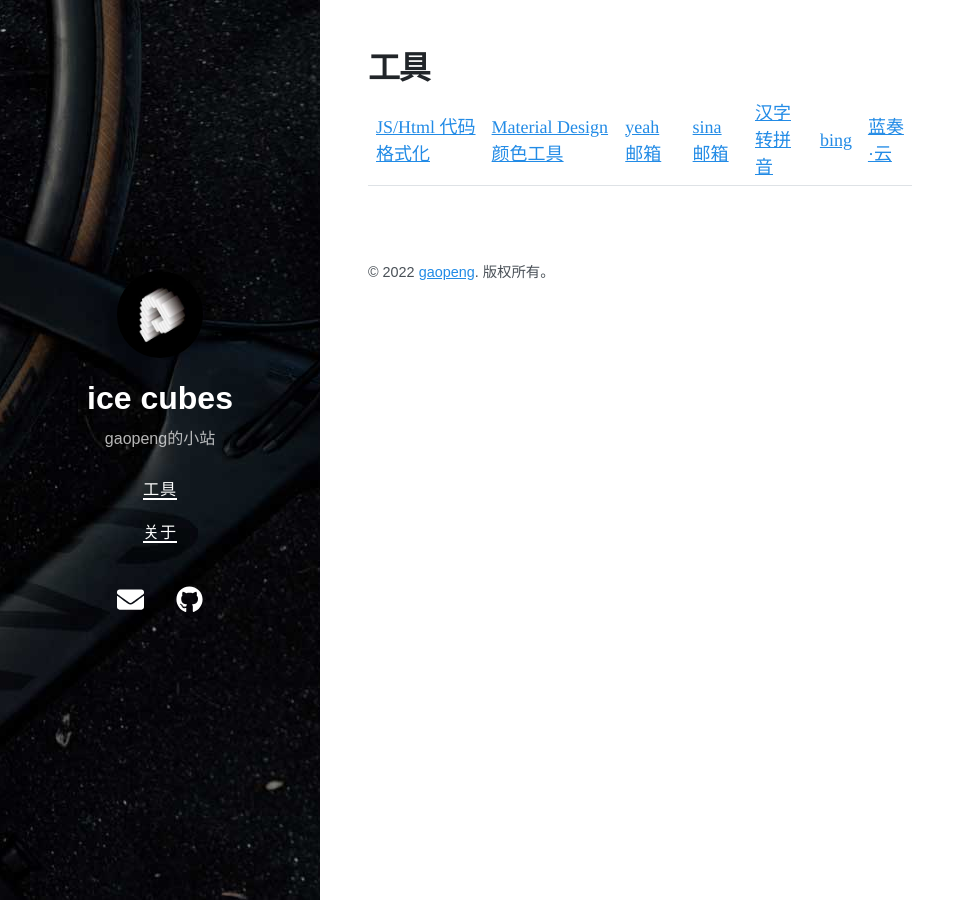
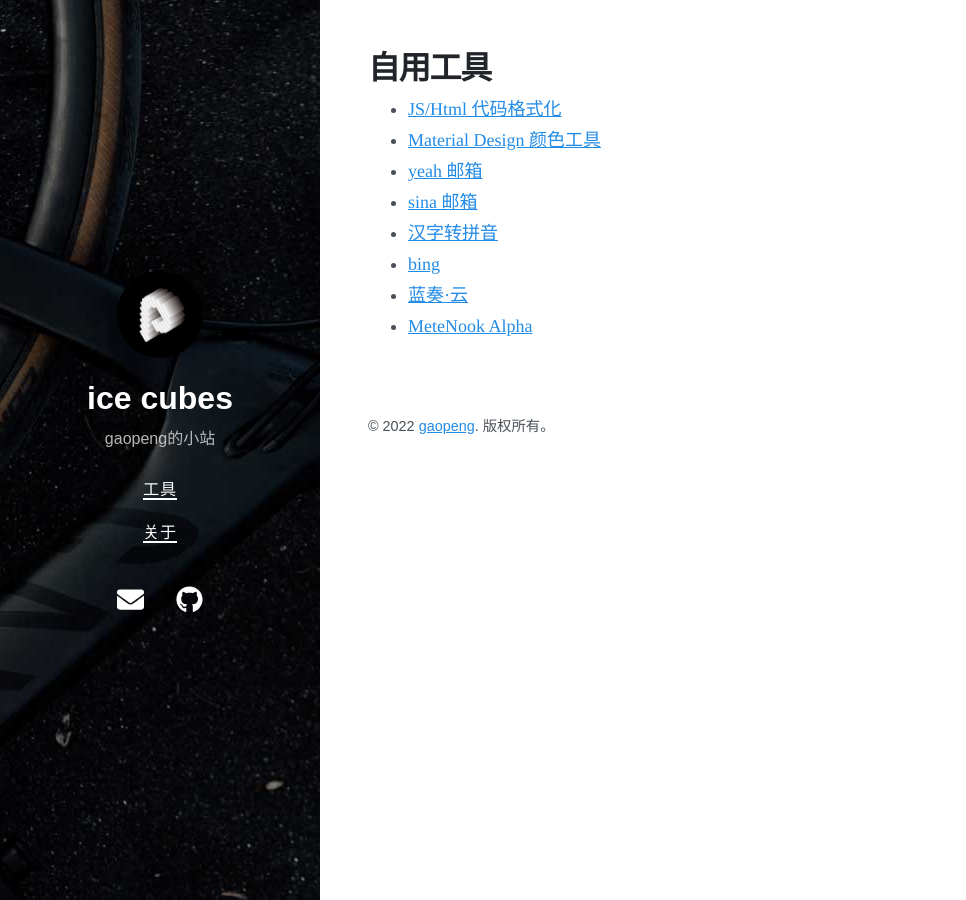
Before and after one commit to gaopengk/gaopengk.github.io, a Jekyll site: the page built from tools.md, in a window 1280 px wide. Shown: the whole page, without its empty margins (0-966 px from the left). Built offline with Jekyll 4.4.1, drawn with Linux system fonts in a browser that asks for light colours; nearby versions of some CDN libraries.

Commit message:
Update tools.md

```diff
--- a/tools.md
+++ b/tools.md
@@ -1,6 +1,13 @@
 ---
 layout: page
-title: 工具
+title: 自用工具
 ---
 
-<a href="http://tool.chinaz.com/Tools/jsformat.aspx" target="_blank">JS/Html 代码格式化</a> | <a href="https://material.io/resources/color/" target="_blank">Material Design 颜色工具</a> | <a href="https://mail.yeah.net/" target="_blank">yeah 邮箱</a> | <a href="https://mail.sina.com/" target="_blank">sina 邮箱</a> | <a href="https://hanzizhuanpinyin.wncx.cn/" target="_blank">汉字转拼音</a> | <a href="https://go.microsoft.com/fwlink/?LinkId=625115" target="_blank">bing</a> | <a href="https://www.lanzou.com/" target="_blank">蓝奏·云</a>
+- <a href="http://tool.chinaz.com/Tools/jsformat.aspx" target="_blank">JS/Html 代码格式化</a>
+- <a href="https://material.io/resources/color/" target="_blank">Material Design 颜色工具</a>
+- <a href="https://mail.yeah.net/" target="_blank">yeah 邮箱</a>
+- <a href="https://mail.sina.com/" target="_blank">sina 邮箱</a>
+- <a href="https://hanzizhuanpinyin.wncx.cn/" target="_blank">汉字转拼音</a>
+- <a href="https://go.microsoft.com/fwlink/?LinkId=625115" target="_blank">bing</a>
+- <a href="https://www.lanzou.com/" target="_blank">蓝奏·云</a>
+- <a href="https://wuffs.org/acnh/weather/" target="_blank">MeteNook Alpha</a>
```
